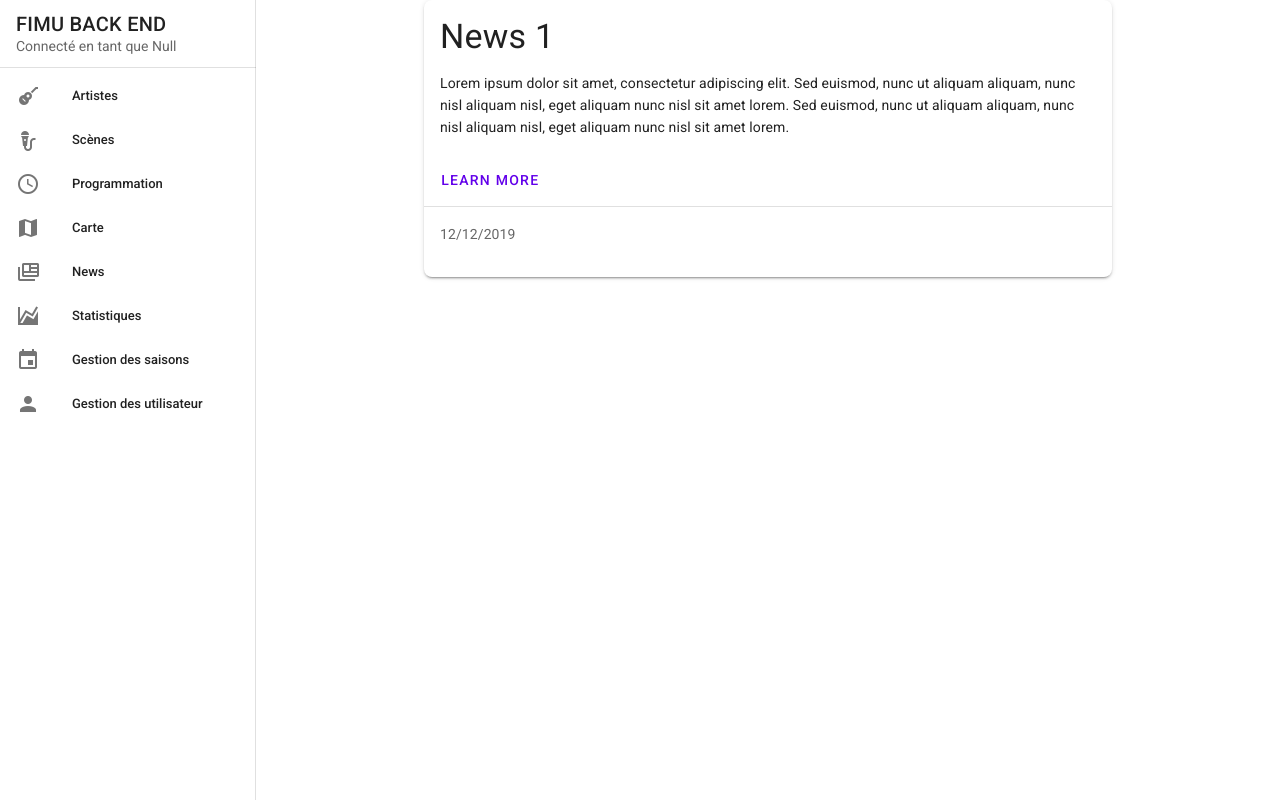
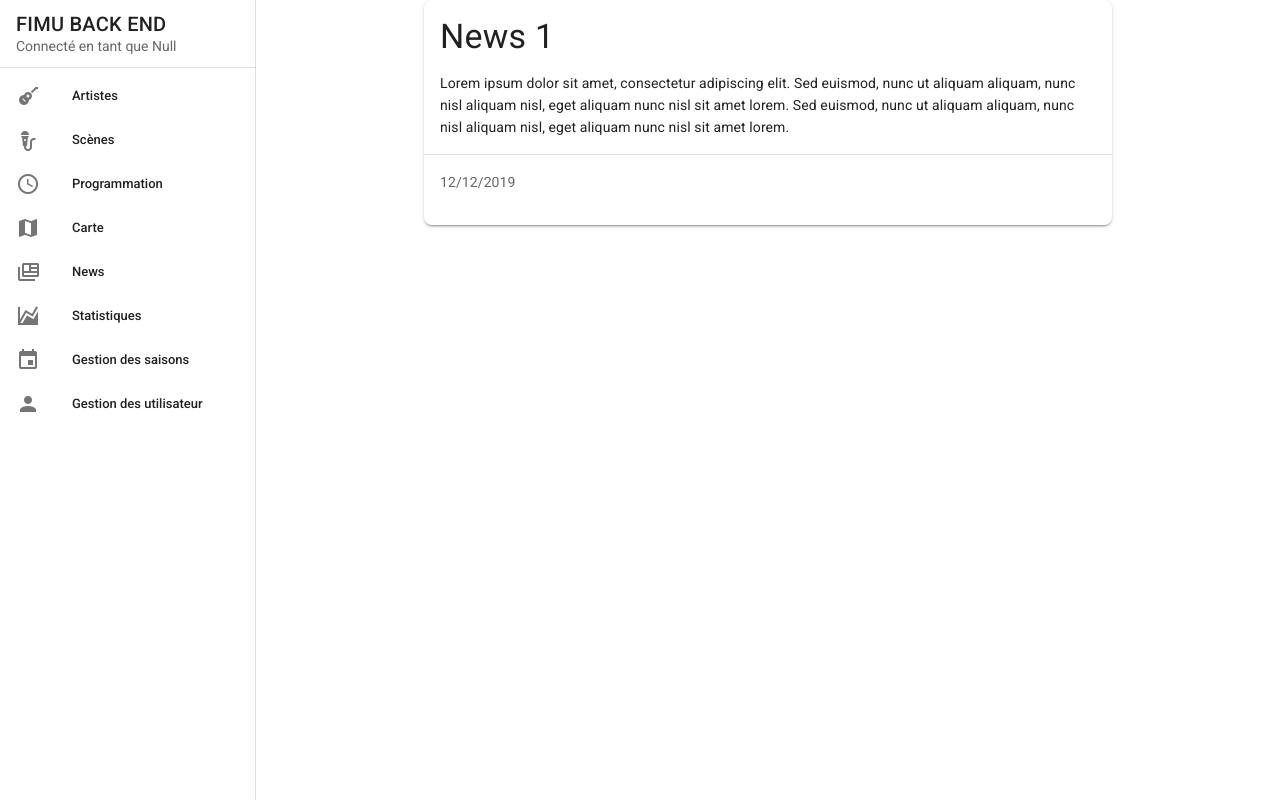
Before and after one commit to ArnaudCHEVALME/FIMU-ADMIN-VUE, a Vue app: page /news in a window 1280 px wide. Built offline with nearby package versions, Linux system fonts and the light colour scheme.

Commit message:
hop là trop tout va bien

```diff
--- a/src/components/CardNews.vue
+++ b/src/components/CardNews.vue
@@ -11,14 +11,6 @@
         {{ content }}
       </div>
     </v-card-text>
-    <v-card-actions>
-      <v-btn
-          text
-          color="deep-purple accent-4"
-      >
-        Learn More
-      </v-btn>
-    </v-card-actions>
     <v-divider></v-divider>
     <v-card-subtitle>
       <p class="">
--- a/src/router/index.js
+++ b/src/router/index.js
@@ -16,9 +16,6 @@ const routes = [
   {
     path: '/news',
     name: 'news',
-    // route level code-splitting
-    // this generates a separate chunk (about.[hash].js) for this route
-    // which is lazy-loaded when the route is visited.
     component: CardNews
   },
   {
```
